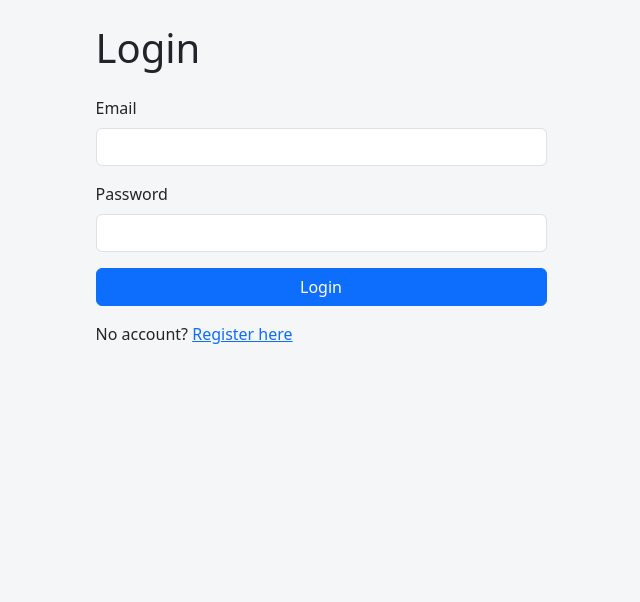
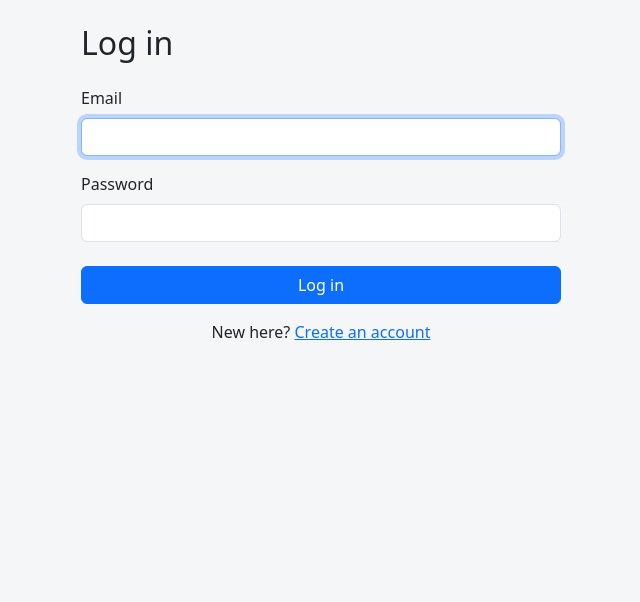
Before and after one commit to j-kingz/Housing-Aggregator-Project-, a Flask app: page /login in a window 1280 px wide. Shown: the part 56-658 px from the top of the page, without its empty margins (319-959 px from the left). Run offline with Flask 3, Linux system fonts and the light colour scheme.

Commit message:
login page cleanup

```diff
--- a/app/templates/auth/login.html
+++ b/app/templates/auth/login.html
@@ -1,21 +1,23 @@
 {% extends "base.html" %}
-{% block title %}Login{% endblock %}
+{% block title %}Log in{% endblock %}
 {% block content %}
-<div class="row justify-content-center">
-  <div class="col-md-5">
-    <h1 class="mb-4">Login</h1>
-    <form method="post">
-      <div class="mb-3">
-        <label class="form-label">Email</label>
-        <input type="email" name="email" class="form-control" required>
-      </div>
-      <div class="mb-3">
-        <label class="form-label">Password</label>
-        <input type="password" name="password" class="form-control" required>
-      </div>
-      <button type="submit" class="btn btn-primary w-100">Login</button>
-    </form>
-    <p class="mt-3">No account? <a href="{{ url_for('auth.register') }}">Register here</a></p>
-  </div>
+<div class="auth-box mx-auto">
+  <h2 class="mb-4">Log in</h2>
+
+  <form method="post">
+    <input type="hidden" name="csrf_token" value="{{ csrf_token() }}">
+
+    <div class="mb-3">
+      <label class="form-label" for="email">Email</label>
+      <input type="email" id="email" name="email" class="form-control" value="{{ email }}" required autofocus>
+    </div>
+    <div class="mb-4">
+      <label class="form-label" for="password">Password</label>
+      <input type="password" id="password" name="password" class="form-control" required>
+    </div>
+    <button type="submit" class="btn btn-primary w-100">Log in</button>
+  </form>
+
+  <p class="mt-3 text-center">New here? <a href="{{ url_for('auth.register') }}">Create an account</a></p>
 </div>
 {% endblock %}
```
